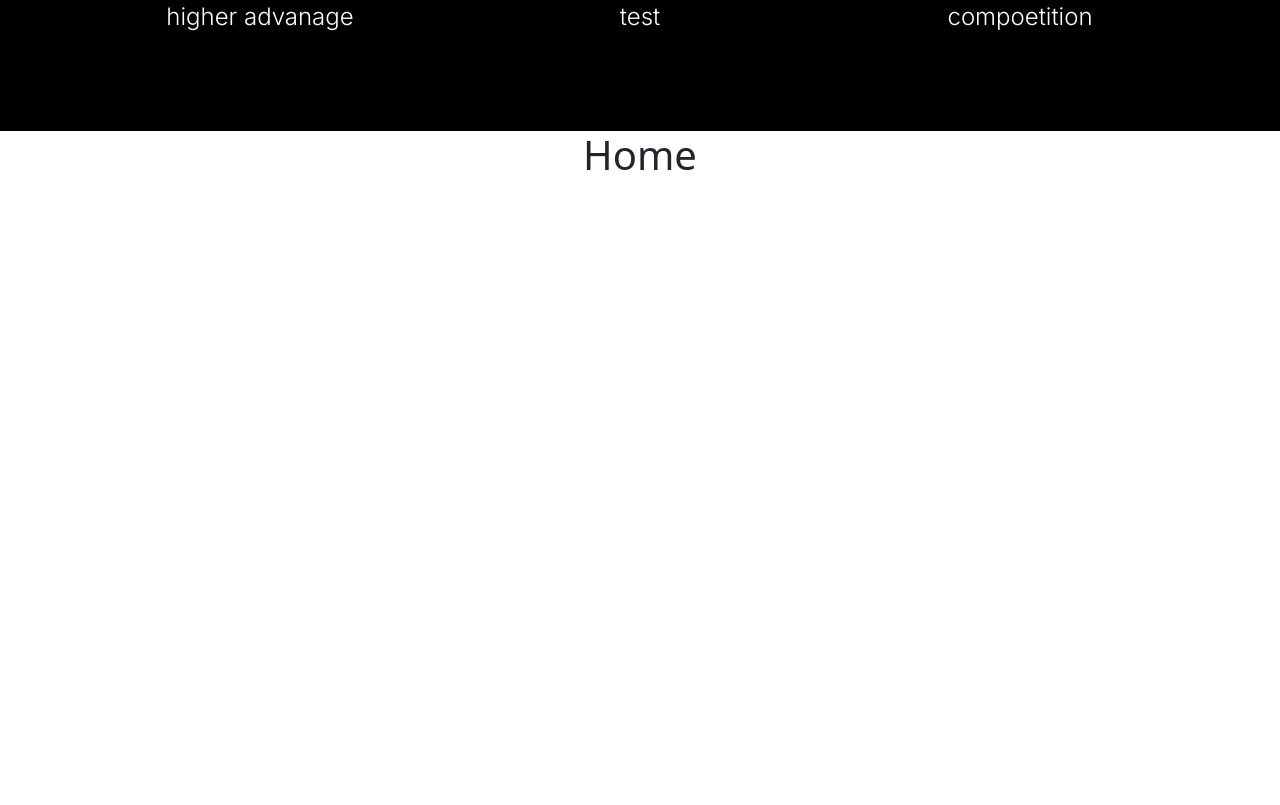
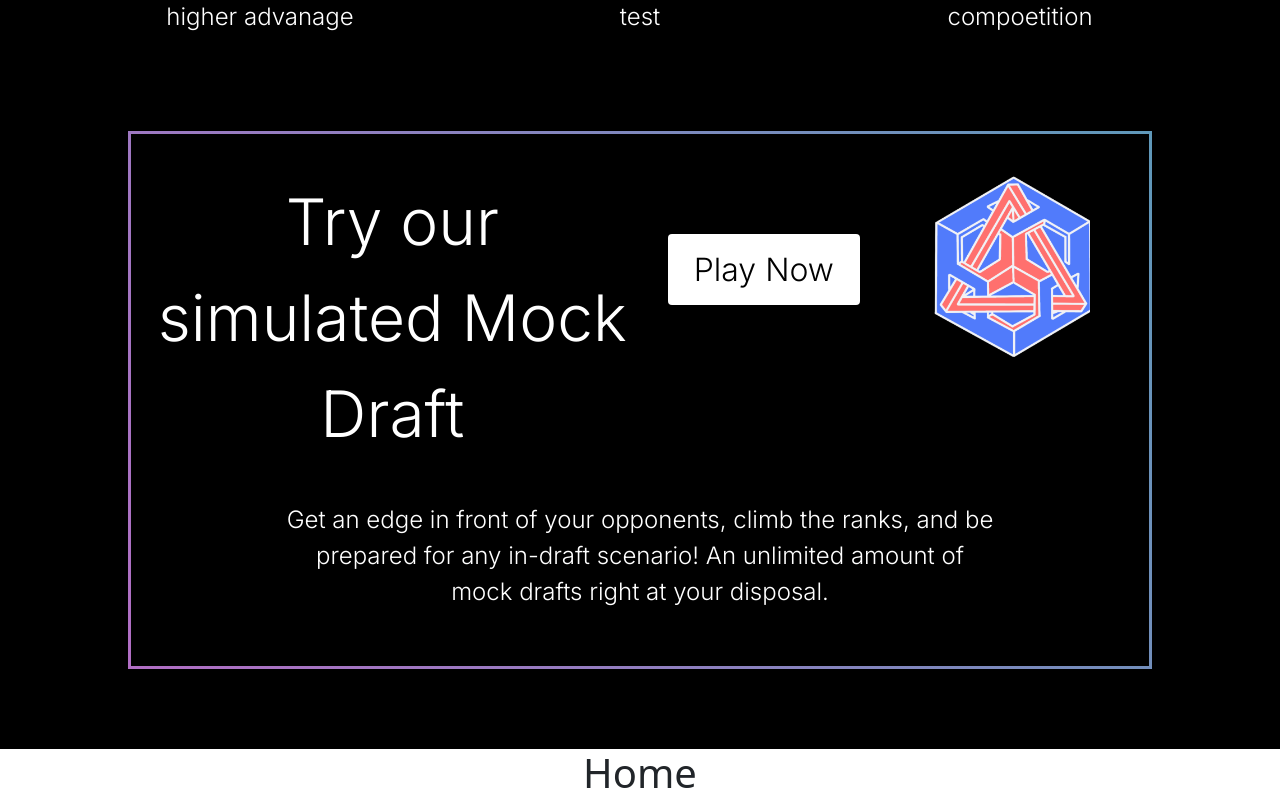
Before and after one commit to AskSid/pick-six-ai, a React (Create React App) app: page / in a window 1280 px wide. Shown: the part 1320-2125 px from the top of the page. Before the commit the page ends 1507 px from the top, so only its background shows below. Built offline with nearby package versions, Linux system fonts and the light colour scheme.

Commit message:
implemented sorting in mock draft

```diff
--- a/src/components/Home.js
+++ b/src/components/Home.js
@@ -3,6 +3,7 @@ import NavBar from './NavBar'
 import Heading from './HomePage/Heading/Heading'
 import Header from './HomePage/Header/Header'
 import Information from './HomePage/Information/Information'
+import MockDraftCard from './HomePage/MockDraftCard/MockDraftCard'
 
 const Home = () => {
   return (
@@ -11,6 +12,7 @@ const Home = () => {
       <NavBar />
       <Header/>
       <Information/>
+      <MockDraftCard/>
       <h1>Home</h1>
     </div>
   )
--- /dev/null
+++ b/src/components/HomePage/MockDraftCard/MockDraftCard.js
@@ -0,0 +1,39 @@
+import React from "react";
+import styles from "./MockDraftCard.module.css";
+import { Container, Row, Col } from "react-bootstrap";
+import InformationImage3 from "../../../images/shape.png";
+
+function MockDraftCard(props) {
+  return (
+    <div className={styles.mockDraftCardBack}>
+      <div className={styles.mockDraftCard}>
+        <Row>
+          <Col lg={6}>
+            <p className={styles.mockDraftCardTitle}>
+              Try our simulated Mock Draft
+            </p>
+          </Col>
+          <Col lg={3} className={styles.mockDraftCardButtonContainer}>
+            <a className={styles.mockDraftCardButton} href="/MockDraft">
+              Play Now
+            </a>
+          </Col>
+          <Col lg={3}>
+          <img
+              className={styles.mockDraftCardImage}
+              src={InformationImage3}
+              alt="Information Image 3"
+            />
+          </Col>
+        </Row>
+        <p className={styles.mockDraftCardText}>
+          Get an edge in front of your opponents, climb the ranks, and be
+          prepared for any in-draft scenario! An unlimited amount of mock drafts
+          right at your disposal.
+        </p>
+      </div>
+    </div>
+  );
+}
+
+export default MockDraftCard;
--- /dev/null
+++ b/src/components/HomePage/MockDraftCard/MockDraftCard.module.css
@@ -0,0 +1,65 @@
+@import url('https://fonts.googleapis.com/css2?family=Inter:wght@300&family=Nunito:wght@300&display=swap');
+
+.mockDraftCardBack {
+    background-color: black;
+    padding-left: 10vw;
+    padding-right: 10vw;
+    padding-bottom: 10vh;
+    font-family: 'inter';
+}
+
+.mockDraftCard {
+    border: solid;
+    border-image-slice: 1;
+    border-width: 3px;
+    border-image-source: linear-gradient(60deg, #b16ec4, #5f98b9);
+    padding: 1vmax 1vmax;
+    border-radius: 20px;
+    padding-top: 5vh;
+    padding-bottom: 5vh;
+    padding-left: 2vw;
+    padding-right: 2vw;
+}
+
+.mockDraftCardTitle {
+    font-size: 8vmin;
+    text-align: center;
+    color: rgb(255, 255, 255);
+}
+
+.mockDraftCardButtonContainer {
+    padding-top: 9vmin;
+    text-align: center;
+    vertical-align: middle;
+    padding-bottom: 4vh;
+}
+
+.mockDraftCardButton {
+    font-size: 4vmin;
+    color: black;
+    text-decoration: none;
+    padding-top: 2vh;
+    padding-bottom: 2vh;
+    padding-right: 2vmax;
+    padding-left: 2vmax;
+    background: white;
+    border-radius: 4px;
+    white-space: nowrap;
+    vertical-align: middle;
+}
+
+.mockDraftCardImage {
+    width: 70%;
+    display: block;
+    margin-left: auto;
+    margin-right: auto;
+}
+
+.mockDraftCardText {
+    margin-left: 10vw;
+    margin-right: 10vw;
+    color: #ffffff;
+    margin-top: 3vh;
+    text-align: center;
+    font-size: 3vh;
+}
--- a/src/components/MockDraft/MockDraft.js
+++ b/src/components/MockDraft/MockDraft.js
@@ -1,27 +1,35 @@
-import React, { useEffect, useState } from 'react'
-import NavBar from '../NavBar'
-import Team from './Team'
-import Board from './Board'
-import AvailablePlayers from './AvailablePlayers'
-import { Container, Row, Col, InputGroup, FormControl, Button } from 'react-bootstrap';
-import db from '../../firebase'
-
+import React, { useEffect, useState } from "react";
+import NavBar from "../NavBar";
+import Team from "./Team";
+import Board from "./Board";
+import AvailablePlayers from "./AvailablePlayers";
+import {
+  Container,
+  Row,
+  Col,
+  InputGroup,
+  FormControl,
+  Button,
+} from "react-bootstrap";
+import db from "../../firebase";
 
 const MockDraft = () => {
-  const playersRef = db.collection('players')
-  const [players, setPlayers] = useState([])
-  const [team, setTeam] = useState([])
-  const [draftedPlayers, setDraftedPlayers] = useState([...Array(12)].map(e => Array(8).fill('')))
+  const playersRef = db.collection("players");
+  const [players, setPlayers] = useState([]);
+  const [team, setTeam] = useState([]);
+  const [draftedPlayers, setDraftedPlayers] = useState(
+    [...Array(12)].map((e) => Array(8).fill(""))
+  );
 
-  const [rounds, setRounds] = useState(12)
-  const [teams, setTeams] = useState(8)
+  const [rounds, setRounds] = useState(12);
+  const [teams, setTeams] = useState(8);
 
-  const [userPick, setUserPick] = useState(0)
-  const [currentPick, setCurrentPick] = useState(0)
+  const [userPick, setUserPick] = useState(0);
+  const [currentPick, setCurrentPick] = useState(0);
 
-  const [started, setStarted] = useState(false)
-  const [userTurn, setUserTurn] = useState(true)
-  const [userTurnTime, setUserTurnTime] = useState(30)
+  const [started, setStarted] = useState(false);
+  const [userTurn, setUserTurn] = useState(true);
+  const [userTurnTime, setUserTurnTime] = useState(30);
 
   /*
   // Getting players from firestore database
@@ -52,35 +60,50 @@ const MockDraft = () => {
     }, []);
     */
 
+  //ONE TIME GET FUNCTION
+  function getPlayers2() {
+    const play = playersRef.orderBy('fantasy-points', 'desc'); //THIS ORDERS PLAYERS BASED ON SOME METRIC -> Good for Ranking
+    play.get().then((item) => {
+      const items = item.docs.map((doc) => doc.data());
+      const rb = items.filter((x) =>  x.position == "RB"); //THIS FILTERS PLAYERS BASED ON SOME METRIC -> Good for Position Sorting
+      setPlayers(rb);
+    });
+  }
+
+  useEffect(() => {
+    getPlayers2();
+    // eslint-disable-next-line
+  }, []);
+
   // Sets board size based on user input for rounds and teams
   useEffect(() => {
     if (!started) {
-      if ((rounds > 0) && (teams > 0)) {
-        setDraftedPlayers([...Array(rounds)].map(e => Array(teams).fill('')))
+      if (rounds > 0 && teams > 0) {
+        setDraftedPlayers([...Array(rounds)].map((e) => Array(teams).fill("")));
       }
     }
-  }, [rounds, teams])
+  }, [rounds, teams]);
 
   // Adds a player to the board, if the person adding a player is a user then it adds the player to their team
   function addPlayer(player, user) {
     if (user) {
-      setTeam([...team, player])
+      setTeam([...team, player]);
     }
 
-    const tempPlayers = players.filter(item => item !== player)
-    setPlayers(tempPlayers)
+    const tempPlayers = players.filter((item) => item !== player);
+    setPlayers(tempPlayers);
 
-    const currentRound = Math.floor(currentPick / teams)
-    let tempDraftedPlayers = draftedPlayers[currentRound]
-    tempDraftedPlayers[(currentPick % teams)] = player
+    const currentRound = Math.floor(currentPick / teams);
+    let tempDraftedPlayers = draftedPlayers[currentRound];
+    tempDraftedPlayers[currentPick % teams] = player;
 
     setDraftedPlayers([
       ...draftedPlayers.slice(0, currentRound),
       tempDraftedPlayers,
-      ...draftedPlayers.slice(currentRound + 1, rounds)
-    ])
+      ...draftedPlayers.slice(currentRound + 1, rounds),
+    ]);
 
-    setCurrentPick(currentPick + 1)
+    setCurrentPick(currentPick + 1);
     //setUserTurn(false)
   }
 
@@ -120,59 +143,76 @@ const MockDraft = () => {
   }, [started])
   */
 
-
   return (
     <div>
       <NavBar />
       <h1>Mock Draft</h1>
       <br />
-      <Container fluid >
+      <Container fluid>
         <Row>
-          <Col sm={4} >
+          <Col sm={4}>
             <InputGroup className="mb-3 w-50">
-              <InputGroup.Text >Number of Teams</InputGroup.Text>
-              <FormControl disabled={started} aria-label="num-teams" onChange={e => setTeams(parseInt(e.target.value))}/>
+              <InputGroup.Text>Number of Teams</InputGroup.Text>
+              <FormControl
+                disabled={started}
+                aria-label="num-teams"
+                onChange={(e) => setTeams(parseInt(e.target.value))}
+              />
             </InputGroup>
           </Col>
         </Row>
         <Row>
-          <Col sm={4} >
+          <Col sm={4}>
             <InputGroup className="mb-3 w-50">
-              <InputGroup.Text >Number of Rounds</InputGroup.Text>
-              <FormControl disabled={started} aria-label="num-rounds" onChange={e => setRounds(parseInt(e.target.value))}/>
+              <InputGroup.Text>Number of Rounds</InputGroup.Text>
+              <FormControl
+                disabled={started}
+                aria-label="num-rounds"
+                onChange={(e) => setRounds(parseInt(e.target.value))}
+              />
             </InputGroup>
           </Col>
         </Row>
         <Row>
-          <Col sm={4} >
-            <Button variant='primary' onClick={(e) => setStarted(!started) }>{started ? 'Stop Draft' : 'Start Mock Draft'}</Button>
+          <Col sm={4}>
+            <Button variant="primary" onClick={(e) => setStarted(!started)}>
+              {started ? "Stop Draft" : "Start Mock Draft"}
+            </Button>
           </Col>
         </Row>
         <Row>
-          <Col sm={4} >
+          <Col sm={4}>
             <InputGroup className="mb-3 w-50">
-              <InputGroup.Text >Time to Pick (seconds)</InputGroup.Text>
-              <FormControl disabled={started} aria-label="num-teams" onChange={e => setUserTurnTime(parseInt(e.target.value))}/>
+              <InputGroup.Text>Time to Pick (seconds)</InputGroup.Text>
+              <FormControl
+                disabled={started}
+                aria-label="num-teams"
+                onChange={(e) => setUserTurnTime(parseInt(e.target.value))}
+              />
             </InputGroup>
           </Col>
         </Row>
       </Container>
       <br />
-      <Container fluid >
+      <Container fluid>
         <Row>
-          <Col sm={2} >
-            <Team team={team}/>
+          <Col sm={2}>
+            <Team team={team} />
           </Col>
-          <Col sm={8} >
-            <Board draftedPlayers={draftedPlayers}/>
+          <Col sm={8}>
+            <Board draftedPlayers={draftedPlayers} />
           </Col>
-          <Col sm={2} >
-            <AvailablePlayers players={players} clickable={userTurn} addPlayer={addPlayer}/>
+          <Col sm={2}>
+            <AvailablePlayers
+              players={players}
+              clickable={userTurn}
+              addPlayer={addPlayer}
+            />
           </Col>
         </Row>
       </Container>
     </div>
-  )
-}
+  );
+};
 
-export default MockDraft
+export default MockDraft;
```
Also changed, not shown: src/images/shape.png (added).
